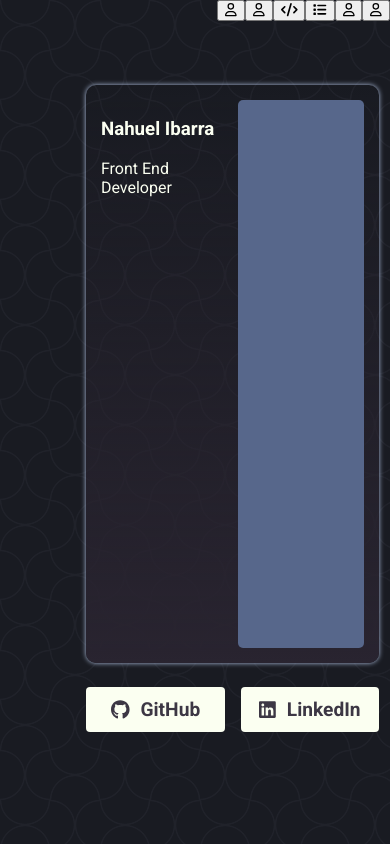
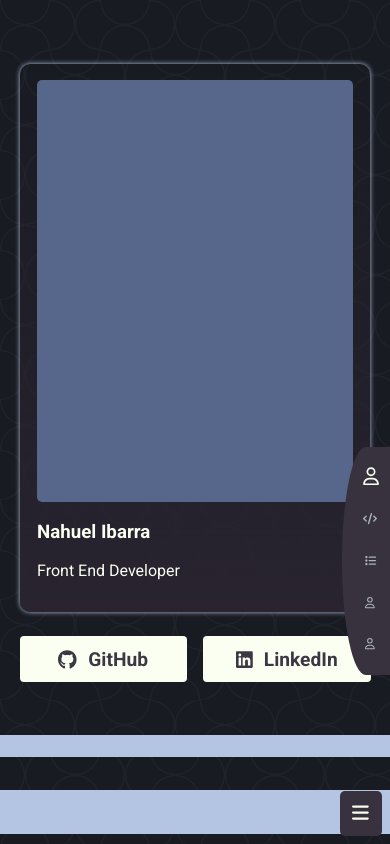
Before and after one commit to Animator55/Portfolio, a React (Vite) app: page / in a window 390 px wide. Built offline with nearby package versions, Linux system fonts and the light colour scheme; the HTML template or start-up script is replaced by a standard one.

Commit message:
added sidebar and fixed more design

```diff
--- a/src/App.tsx
+++ b/src/App.tsx
@@ -4,7 +4,7 @@ import { FontAwesomeIcon } from "@fortawesome/react-fontawesome"
 import { faCss3Alt, faGithub, faHtml5, faLinkedin, faPhp, faReact, faSquareJs } from "@fortawesome/free-brands-svg-icons"
 import { IconProp } from "@fortawesome/fontawesome-svg-core"
 import { faUser } from "@fortawesome/free-regular-svg-icons"
-import { faCode, faList } from "@fortawesome/free-solid-svg-icons"
+import { faArrowUp, faBars, faCode, faList } from "@fortawesome/free-solid-svg-icons"
 
 type projectType = {
   name: string
@@ -51,29 +51,31 @@ export default function App() {
 
   const SideBar = ()=>{
     return <section className="side-bar">
-      <button className="side-button">
-        <FontAwesomeIcon icon={faUser as IconProp}/>
-      </button>
-      <button className="side-button">
-        <FontAwesomeIcon icon={faUser as IconProp}/>
-      </button>
-      <button className="side-button">
-        <FontAwesomeIcon icon={faCode as IconProp}/>
-      </button>
-      <button className="side-button">
-        <FontAwesomeIcon icon={faList as IconProp}/>
-      </button>
-      <button className="side-button">
-        <FontAwesomeIcon icon={faUser as IconProp}/>
-      </button>
-      <button className="side-button">
-        <FontAwesomeIcon icon={faUser as IconProp}/>
+      <div className="button-list">
+        <a href="#top" className="side-button active">
+          <FontAwesomeIcon icon={faUser as IconProp}/>
+        </a>
+        <a href="#tech" className="side-button">
+          <FontAwesomeIcon icon={faCode as IconProp}/>
+        </a>
+        <a href="#project" className="side-button">
+          <FontAwesomeIcon icon={faList as IconProp}/>
+        </a>
+        <a href="#career" className="side-button">
+          <FontAwesomeIcon icon={faUser as IconProp}/>
+        </a>
+        <a href="#about" className="side-button">
+          <FontAwesomeIcon icon={faUser as IconProp}/>
+        </a>
+      </div>
+      <button className="side-expand">
+        <FontAwesomeIcon icon={faBars as IconProp}/>
       </button>
     </section>
   }
 
   const UserTop = () => {
-    return <div className="top-block fade-in">
+    return <div id="user"className="top-block fade-in">
         <section>
           <div>
             <h1>Nahuel Ibarra</h1>
@@ -86,27 +88,27 @@ export default function App() {
     </div>
   }
   const ContactBlock = () => {
-    return <section className='contact fade-in'>
+    return <section id="contact" className='contact fade-in'>
         <button className='contact-button'><FontAwesomeIcon icon={faGithub as IconProp} /> GitHub</button>
         <button className='contact-button'><FontAwesomeIcon icon={faLinkedin as IconProp} />LinkedIn</button>
     </section>
   }
   const TechBlock = () => {
-    return <section className="tech block">
+    return <section id="tech" className="tech block">
       <section className="block-content">
         <h3>Technologies</h3>
         <div className="icon-list">
           <FontAwesomeIcon icon={faHtml5 as IconProp} />
+          <FontAwesomeIcon icon={faCss3Alt as IconProp} />
+          <FontAwesomeIcon icon={faSquareJs as IconProp} />
           <FontAwesomeIcon icon={faReact as IconProp} />
-          <FontAwesomeIcon icon={faSquareJs as IconProp} />
           <FontAwesomeIcon icon={faPhp as IconProp} />
-          <FontAwesomeIcon icon={faCss3Alt as IconProp} />
         </div>
       </section>
     </section>
   }
   const ProjectsListBlock = () => {
-    return <section className="block">
+    return <section id="project" className="block">
       <section className="block-content">
         {ProjectsList.map(obj => {
           return <section className='project-section' key={Math.random()}>
@@ -128,7 +130,7 @@ export default function App() {
     </section>
   }
   const CareerBlock = () => {
-    return <section className="block">
+    return <section id="career" className="block">
       <section className="block-content">
         {careerList.map(obj => {
           return <section className='career-section' key={Math.random()}>
@@ -142,7 +144,7 @@ export default function App() {
   }
 
   const AboutMeBlock = () => {
-    return <section className='block'>
+    return <section id="about" className='block'>
       <section className="block-content">
         <h1>About Me</h1>
         <p>fidnaesgkjdnskgm dokjsgn dfsngkjidsngkj hdskljbhnxdfkjs gndmks gklxdsnvgklb dnsmjvgb xdzjbnkjds gmjdsklvg dskj gmkldfnbkjdrnfjg ndkjsfj kdasjvgndkshfjdb dkjsnb vjds gjdmskgbjds gjdnsgkbdesgkji bdnfsjgh dfkskbhldfjkig ndrsoghdmsf hdfsjmg kldsmgdsmgk.</p>
@@ -156,12 +158,14 @@ export default function App() {
 
   const ScrollHandler = () => {
     let blocks = document.querySelectorAll(".block")
+    let buttons = document.querySelectorAll(".side-button")
 
     for (let i = 0; i < blocks.length; i++) {
       let windowHeight = window.innerHeight
       let revealTop = blocks[i].getBoundingClientRect().top
       let offset = 100
 
+      buttons[i+1].classList.toggle("active", revealTop < windowHeight - (offset + 200))
       blocks[i].classList.toggle("fade-in", revealTop < windowHeight - offset)
     }
   }
@@ -173,7 +177,7 @@ export default function App() {
 
   return <main>
     <SideBar/>
-    <div className="back-1"></div>
+    <div id="top" className="back-1"></div>
     <section className="list">
       <UserTop />
       <ContactBlock />
--- a/src/assets/App.css
+++ b/src/assets/App.css
@@ -11,6 +11,11 @@ body {
   --cwhitesec: #A9B3BE;
   --cwhite: #FBFFF1;
 
+  --s: 50px;
+  --c: #191b22;
+  --_s: calc(2*var(--s)) calc(2*var(--s));
+  --_g: 35.36% 35.36% at;
+  --_c: #0000 66%, #20222a 68% 70%, #0000 72%;
   background-color: var(--clight);
 }
 
@@ -35,6 +40,7 @@ main {
   overflow-y: scroll;
   overflow-x: hidden;
   position: relative;
+  scroll-behavior: smooth;
 }
 
 .list {
@@ -45,7 +51,7 @@ main {
 
 .list > * {
   margin: auto;
-  top: 2rem;
+  top: -2rem;
   transition: top 500ms ease-out, opacity 300ms;
   opacity: 0;
 }
@@ -60,11 +66,6 @@ main {
   height: 130vh;
   z-index: -1;
 
-  --s: 50px;
-  --c: #191b22;
-  --_s: calc(2*var(--s)) calc(2*var(--s));
-  --_g: 35.36% 35.36% at;
-  --_c: #0000 66%, #20222a 68% 70%, #0000 72%;
   background:
     radial-gradient(var(--_g) 100% 25%, var(--_c)) var(--s) var(--s)/var(--_s),
     radial-gradient(var(--_g) 0 75%, var(--_c)) var(--s) var(--s)/var(--_s),
@@ -75,6 +76,13 @@ main {
   background-attachment:fixed;
   overflow: hidden;
 }
+.back-1::after {
+  content: "";
+  position: absolute;
+  inset: 0;
+  /* MANAGE THE RANGE OF GRADIENT BELOW OF 30% THE HEIGHT IS 130vh */
+  background: linear-gradient(180deg, transparent 67%, var(--clight) 67% 69%, transparent 69% 72%, var(--clight) 72% 76%, transparent 76% 82%, var(--clight) 82% 89%, transparent 89% 98%, var(--clight) 98% 100%);
+}
 
 .block {
   background-color: var(--cdarkgray);
@@ -83,7 +91,7 @@ main {
   border-radius: 10px;
   position: relative;
   overflow: hidden;
-  margin-bottom: 1.5rem;
+  margin-top: 1.5rem;
   width: calc(100% - 4px);
 }
 
@@ -119,9 +127,58 @@ main {
   border-radius: 10px;
   background-color: var(--cdarkblack);
   color: var(--cwhite);
-  padding: 5%;
+  padding: 1rem 5%;
   height:90%;
 }
+
+/**/
+
+.button-list {
+  display: flex;
+  flex-direction: column;
+  align-items: center;
+  right: 0;
+  bottom: 20%;
+  border-radius: 55% 0 0 55%;
+  background-color: var(--cblack);
+  padding: 0.7rem 0 0.7rem 0.5rem;
+  gap: 0.2rem;
+  position: fixed;
+  z-index: 2;
+}
+
+.side-expand {
+  background-color: var(--cblack);
+  color: var(--cwhite);
+  border: none;
+  padding: 0.7rem .8rem;
+  border-radius: 5px;
+  right: 0.5rem;
+  bottom: 0.5rem;
+  font-size: 1.2rem;
+  position: fixed;
+  z-index: 2;
+}
+
+.side-button {
+  background-color: transparent;
+  border: none;
+  color: var(--cwhitesec);
+  font-size: .7rem;
+  padding: .8rem;
+  transition: scale 300ms, color 300ms;
+}
+
+.side-button.active {
+  color: var(--cwhite);
+  scale: 1.6;
+  transition: scale 100ms, color 100ms;
+}
+.side-button.active:has(+ .active) {
+  color: var(--cwhitesec);
+  scale: 1;
+}
+
 
 /**/
 
@@ -133,7 +190,7 @@ main {
   box-shadow: 0 0 5px var(--clight);
   color: var(--cwhite);
   margin: 4rem auto 1.5rem;
-  padding: 5%;
+  padding: 1rem 5%;
   width: 90%;
 }
 
@@ -183,6 +240,7 @@ main {
 .icon-list {
   display: flex;
   justify-content: space-around;
+  flex-wrap: wrap;
 }
 
 .icon-list > * {
@@ -242,13 +300,17 @@ main {
 /***/
 
 @media (max-width:700px) {
-  main {
-    align-items: end;
+
+  .list {
+    width: 90%;
   }
 
-  .list {
-    width: 75%;
-    margin-right: 0.7rem;
+  .top-block{
+    flex-direction: column-reverse;
+  }
+  .user-image {
+    width: 100%;
+    height: 50vh;
   }
 
   .project-top {
```
